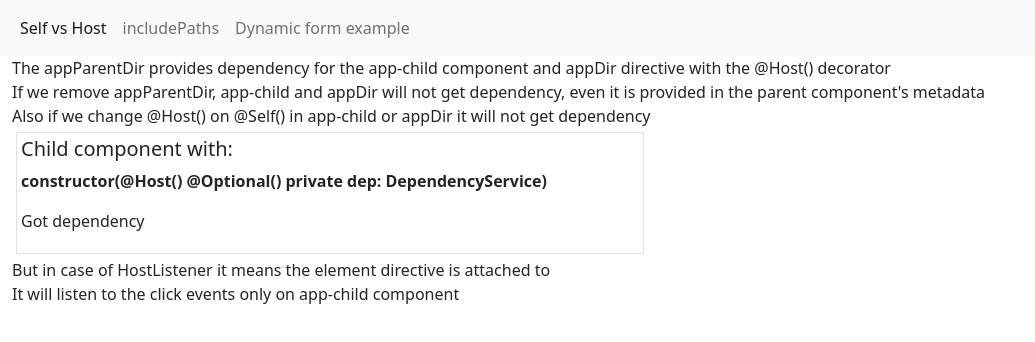
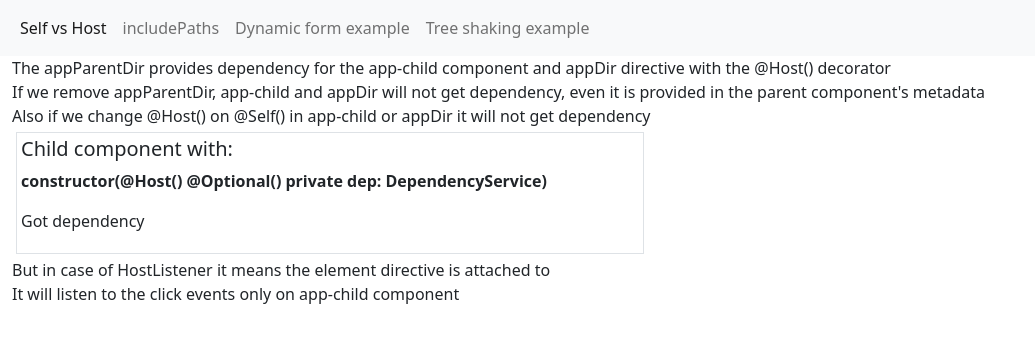
Before and after one commit to lsst25/angular-playground, an Angular app: page /self-vs-host in a window 1280 px wide. Shown: the top 342 px of the page, without its empty margins (0-1035 px from the left). Built offline with nearby package versions, Linux system fonts and the light colour scheme.

Commit message:
feat(tree-shaking-example): add route and router link

```diff
--- a/src/app/app-routing.module.ts
+++ b/src/app/app-routing.module.ts
@@ -3,17 +3,20 @@ import { RouterModule, Routes } from '@angular/router';
 import { SelfVsHostComponent } from "./self-vs-host/self-vs-host.component";
 import { IncludePathsComponent } from "./include-paths/include-paths.component";
 import { DynamicFormExampleComponent } from "./dynamic-form-example/dynamic-form-example.component";
+import { TreeShakingExampleComponent } from "./tree-shaking-example/tree-shaking-example.component";
 
 export enum AppRoutes {
   SELF_VS_HOST = 'self-vs-host',
   INCLUDE_PATHS = 'include-paths',
   DYNAMIC_FORM = 'dynamic-form',
+  TREE_SHAKING = 'tree-shaking',
 }
 
 const routes: Routes = [
   { path: AppRoutes.SELF_VS_HOST, component: SelfVsHostComponent },
   { path: AppRoutes.INCLUDE_PATHS, component: IncludePathsComponent },
   { path: AppRoutes.DYNAMIC_FORM, component: DynamicFormExampleComponent },
+  { path: AppRoutes.TREE_SHAKING, component: TreeShakingExampleComponent },
   { path: '**', redirectTo: 'self-vs-host' },
 ];
 
--- a/src/app/app.component.html
+++ b/src/app/app.component.html
@@ -16,6 +16,11 @@
            [routerLink]="appRoutes.DYNAMIC_FORM"
            routerLinkActive="active">Dynamic form example</a>
       </li>
+      <li class="nav-item">
+        <a class="nav-link"
+           [routerLink]="appRoutes.TREE_SHAKING"
+           routerLinkActive="active">Tree shaking example</a>
+      </li>
     </ul>
   </div>
 </nav>
```
